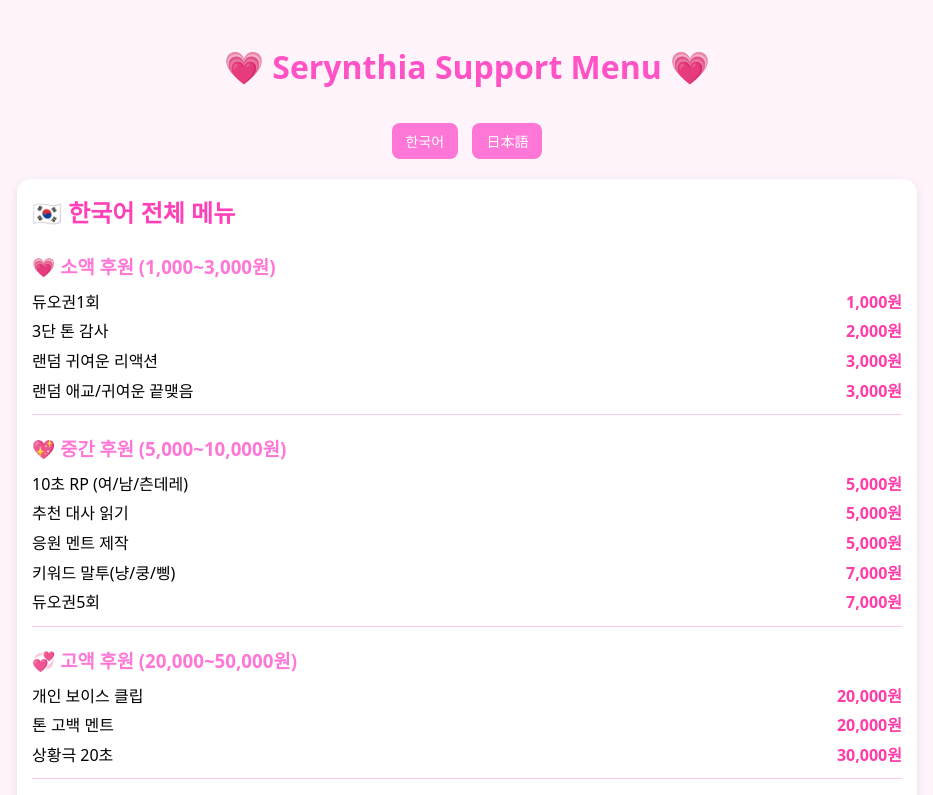
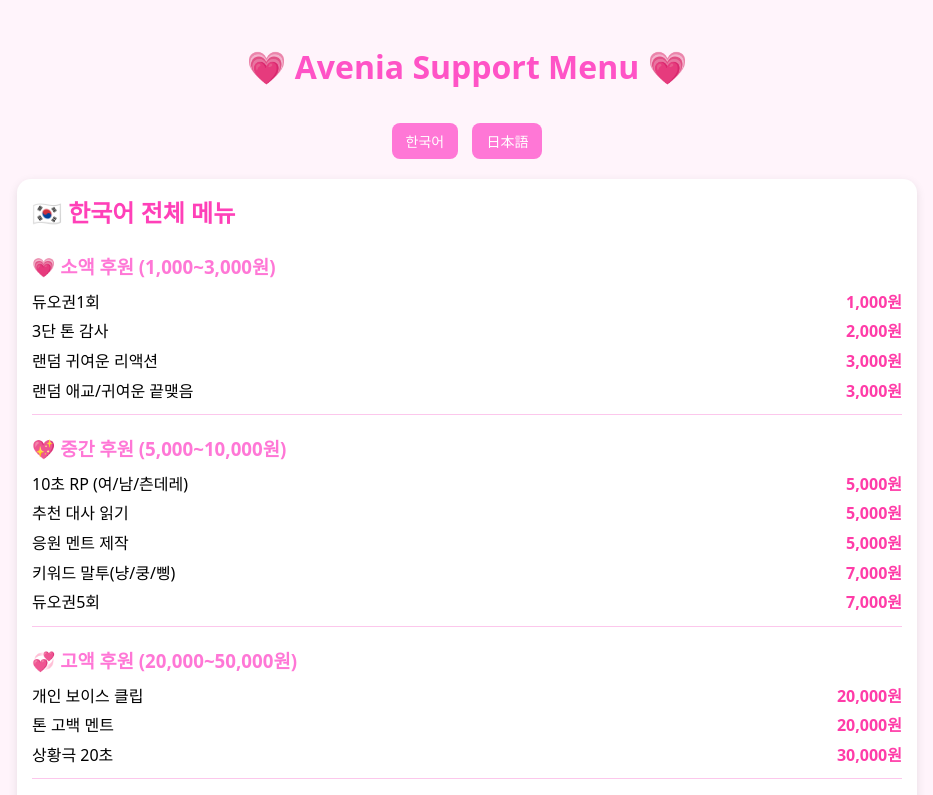
Before and after one commit to nerielchnnel-droid/Avin-Support-Menu-, a plain HTML site: page index.html in a window 1280 px wide. Shown: the top 795 px of the page, without its empty margins (173-1106 px from the left). Drawn offline with Linux system fonts and the light colour scheme.

Commit message:
index.html

```diff
--- a/index.html
+++ b/index.html
@@ -2,7 +2,7 @@
 <html lang="ko">
 <head>
 <meta charset="UTF-8" />
-<title>Serynthia Support Menu</title>
+<title>Avenia Support Menu</title>
 
 <style>
   body { font-family: 'Noto Sans', sans-serif; background:#fff4fb; margin:0; padding:20px; line-height:1.6; }
@@ -31,7 +31,7 @@ function showLang(lang) {
 
 <div class="wrap">
 
-<h1>💗 Serynthia Support Menu 💗</h1>
+<h1>💗 Avenia Support Menu 💗</h1>
 
 <div class="lang-select">
   <button class="lang-btn" onclick="showLang('ko')">한국어</button>
```
